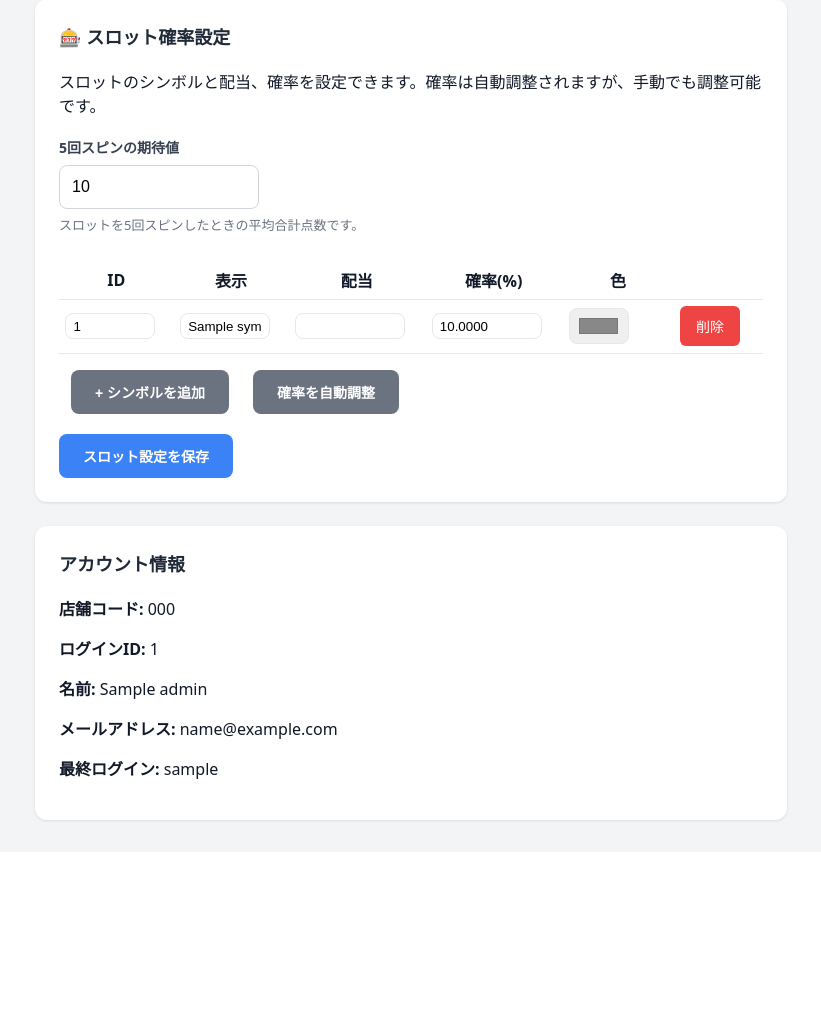
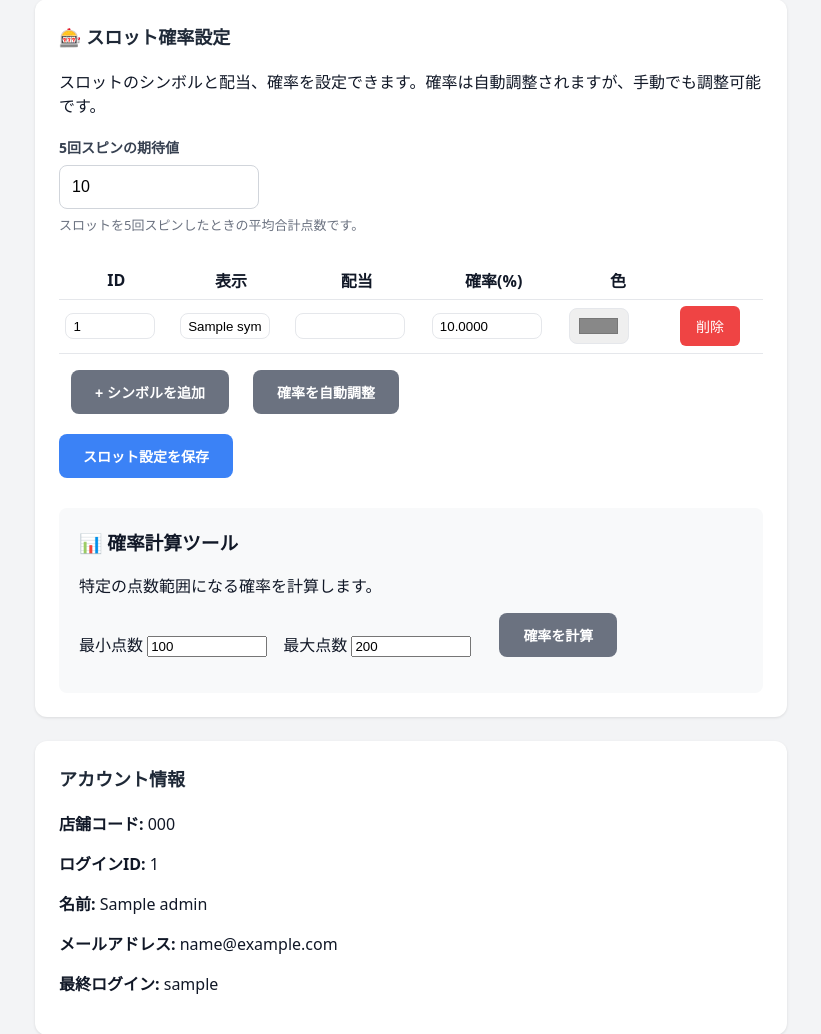
Before and after one commit to system-asayama/survey-system-app, a Flask app: template templates/admin_settings.html in a window 1280 px wide. Shown: the part 766-1800 px from the top of the page, without its empty margins (229-1050 px from the left). Before the commit the page ends 1590 px from the top, so only its background shows below. Run offline with Flask 3, Linux system fonts and the light colour scheme; the template is opened without the code that fills it: most values are stand-ins (such as "Sample title", 1, 10 or a date in 2020); parts of the project's set-up code (start-up, migrations or seed data) failed here and were passed over.

Commit message:
feat: 管理画面に確率計算ツールを追加

```diff
--- a/templates/admin_settings.html
+++ b/templates/admin_settings.html
@@ -220,6 +220,63 @@
 
       alert('確率を自動調整しました！');
     }
+
+    async function calculateProbability() {
+      const min = parseInt(document.getElementById('calc_min').value) || 0;
+      const max = parseInt(document.getElementById('calc_max').value) || 0;
+
+      if (min > max) {
+        alert('最小点数は最大点数以下である必要があります。');
+        return;
+      }
+
+      // 現在のシンボル設定を収集
+      const rows = document.getElementById('slot-symbols').querySelectorAll('tr');
+      const symbols = [];
+
+      rows.forEach((row, index) => {
+        const id = row.querySelector('input[name^="symbol_id_"]').value;
+        const label = row.querySelector('input[name^="symbol_label_"]').value;
+        const payout = parseFloat(row.querySelector('input[name^="symbol_payout_"]').value) || 0;
+        const prob = parseFloat(row.querySelector('input[name^="symbol_prob_"]').value) || 0;
+        const color = row.querySelector('input[name^="symbol_color_"]').value;
+
+        symbols.push({
+          id: id,
+          label: label,
+          payout_3: payout,
+          prob: prob,
+          color: color
+        });
+      });
+
+      try {
+        const response = await fetch('/calc_prob', {
+          method: 'POST',
+          headers: {
+            'Content-Type': 'application/json'
+          },
+          body: JSON.stringify({
+            symbols: symbols,
+            min_score: min,
+            max_score: max
+          })
+        });
+
+        const data = await response.json();
+
+        if (data.prob_range !== undefined) {
+          const prob = (data.prob_range * 100).toFixed(2);
+          document.getElementById('calc_prob_text').textContent = prob + '%';
+          document.getElementById('calc_result').style.display = 'block';
+        } else {
+          alert('確率の計算に失敗しました。');
+        }
+      } catch (error) {
+        console.error('Error:', error);
+        alert('確率の計算中にエラーが発生しました。');
+      }
+    }
   </script>
 </head>
 <body>
@@ -334,6 +391,31 @@
           <button type="submit" class="btn-primary">スロット設定を保存</button>
         </div>
       </form>
+
+      <!-- 確率計算ツール -->
+      <div style="margin-top: 30px; padding: 20px; background: #f8f9fa; border-radius: 8px;">
+        <h3 style="margin-top: 0;">📊 確率計算ツール</h3>
+        <p class="help-text">特定の点数範囲になる確率を計算します。</p>
+
+        <div style="display: flex; gap: 16px; align-items: flex-end; margin-bottom: 16px;">
+          <div>
+            <label>最小点数</label>
+            <input type="number" id="calc_min" value="100" min="0" style="width: 120px;">
+          </div>
+          <div>
+            <label>最大点数</label>
+            <input type="number" id="calc_max" value="200" min="0" style="width: 120px;">
+          </div>
+          <div>
+            <button type="button" class="btn-secondary" onclick="calculateProbability()">確率を計算</button>
+          </div>
+        </div>
+
+        <div id="calc_result" style="display: none; padding: 16px; background: white; border-radius: 4px; border: 1px solid #ddd;">
+          <p style="margin: 0; font-size: 16px;"><strong>結果:</strong> <span id="calc_prob_text"></span></p>
+          <p style="margin: 8px 0 0 0; color: #666; font-size: 14px;">5回スピンで合計点数が指定範囲内になる確率です。</p>
+        </div>
+      </div>
     </div>
 
     <div class="section">
```
